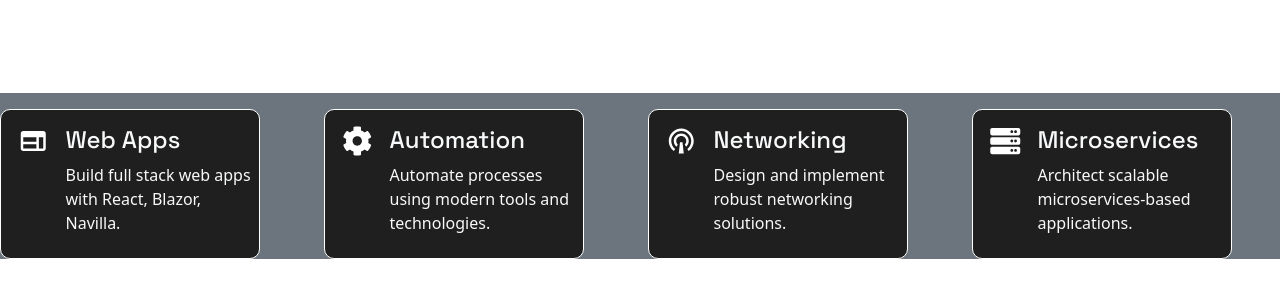
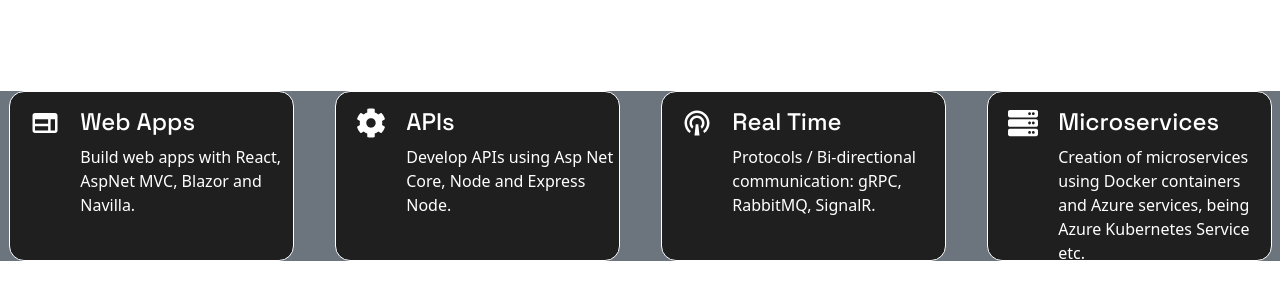
Before and after one commit to DiogoPedro/Personal-WebSite, a React (Vite) app: page /contact in a window 1280 px wide. Shown: the part 224-524 px from the top of the page. Built offline with nearby package versions, Linux system fonts and the light colour scheme.

Commit message:
Ajustes dos cards.

```diff
--- a/src/components/HomePage/Capabilities.tsx
+++ b/src/components/HomePage/Capabilities.tsx
@@ -1,60 +1,92 @@
-import React from "react";
+import React, { useState } from "react";
 import { MdOutlineWeb } from "react-icons/md";
 import { FaCog, FaServer } from "react-icons/fa";
 import { RiSignalTowerFill } from "react-icons/ri";
 
 const Capabilities: React.FC = () => {
+  const [iconColors, setIconColors] = useState({
+    web: "white",
+    cog: "white",
+    server: "white",
+    signal: "white",
+  });
+
+  const changeIconColor = (icon: string, color: string) => {
+    setIconColors((prev) => ({ ...prev, [icon]: color }));
+  };
+
   return (
-    <div className="bg-secondary mt-3 ml-3">
-      <div className="row row-cols-1 row-cols-md-4 g-3">
-        {/* Primeiro Card */}
-        <div className="col">
-          <div className="card-capabilities d-flex pt-3">
+    <div className="row">
+      {/* Primeiro Card */}
+      <div className="col-3">
+        <div className="d-flex justify-content-center">
+          <div
+            className="card-capabilities d-flex pt-3"
+            onMouseEnter={() => changeIconColor("web", "#9780e4")}
+            onMouseLeave={() => changeIconColor("web", "white")}>
             <div className="d-flex justify-content-center col-3">
-              <MdOutlineWeb className="w-100" size={30} color="white" />
+              <MdOutlineWeb size={30} color={iconColors.web} />
             </div>
             <div className="col-9">
-              <h4 className="text-light">Web Apps</h4>
-              <p className="text-light">Build full stack web apps with React, Blazor, Navilla.</p>
+              <h4>Web Apps</h4>
+              <p>Build web apps with React, AspNet MVC, Blazor and Navilla.</p>
             </div>
           </div>
         </div>
+      </div>
 
-        {/* Segundo Card */}
-        <div className="col">
-          <div className="card-capabilities d-flex pt-3">
+      {/* Segundo Card */}
+      <div className="col-3">
+        <div className="d-flex justify-content-center">
+          <div
+            className="card-capabilities d-flex pt-3"
+            onMouseEnter={() => changeIconColor("cog", "#9780e4")}
+            onMouseLeave={() => changeIconColor("cog", "white")}>
             <div className="d-flex justify-content-center col-3">
-              <FaCog className="w-100" size={30} color="white" />
+              <FaCog size={30} color={iconColors.cog} />
             </div>
             <div className="col-9">
-              <h4 className="text-light">Automation</h4>
-              <p className="text-light">Automate processes using modern tools and technologies.</p>
+              <h4>APIs</h4>
+              <p>Develop APIs using Asp Net Core, Node and Express Node.</p>
             </div>
           </div>
         </div>
+      </div>
 
-        {/* Terceiro Card */}
-        <div className="col">
-          <div className="card-capabilities d-flex pt-3">
+      {/* Terceiro Card */}
+      <div className="col-3">
+        <div className="d-flex justify-content-center">
+          <div
+            className="card-capabilities d-flex pt-3"
+            onMouseEnter={() => changeIconColor("signal", "#9780e4")}
+            onMouseLeave={() => changeIconColor("signal", "white")}>
             <div className="d-flex justify-content-center col-3">
-              <RiSignalTowerFill className="w-100" size={30} color="white" />
+              <RiSignalTowerFill size={30} color={iconColors.signal} />
             </div>
             <div className="col-9">
-              <h4 className="text-light">Networking</h4>
-              <p className="text-light">Design and implement robust networking solutions.</p>
+              <h4>Real Time</h4>
+              <p> Protocols / Bi-directional communication: gRPC, RabbitMQ, SignalR.</p>
             </div>
           </div>
         </div>
+      </div>
 
-        {/* Quarto Card */}
-        <div className="col">
-          <div className="card-capabilities d-flex pt-3">
+      {/* Quarto Card */}
+      <div className="col-3">
+        <div className="d-flex justify-content-center">
+          <div
+            className="card-capabilities d-flex pt-3"
+            onMouseEnter={() => changeIconColor("server", "#9780e4")}
+            onMouseLeave={() => changeIconColor("server", "white")}>
             <div className="d-flex justify-content-center col-3">
-              <FaServer className="w-100" size={30} color="white" />
+              <FaServer size={30} color={iconColors.server} />
             </div>
             <div className="col-9">
-              <h4 className="text-light">Microservices</h4>
-              <p className="text-light">Architect scalable microservices-based applications.</p>
+              <h4>Microservices</h4>
+              <p>
+                Creation of microservices using Docker containers and Azure services, being Azure Kubernetes Service
+                etc.
+              </p>
             </div>
           </div>
         </div>
--- a/src/pages/HomePage/HomePage.css
+++ b/src/pages/HomePage/HomePage.css
@@ -43,14 +43,18 @@
 }
 
 .card-capabilities {
-  width: 260px;
-  height: 150px;
+  width: 285px;
+  height: 170px;
   color: white;
   border: white 1.5px solid;
   background-color: #1f1f1f;
-  border-radius: 10px;
-  /* font-family: "Space Grotesk", Helvetica, Arial, sans-serif; */
-  /* font-size: 1.5rem; */
+  border-radius: 15px;
+  user-select: none;
+}
+
+.card-capabilities:hover {
+  border: #9780e4 1.5px solid;
+  color: #9780e4;
 }
 
 .card-capabilities h4 {
```
